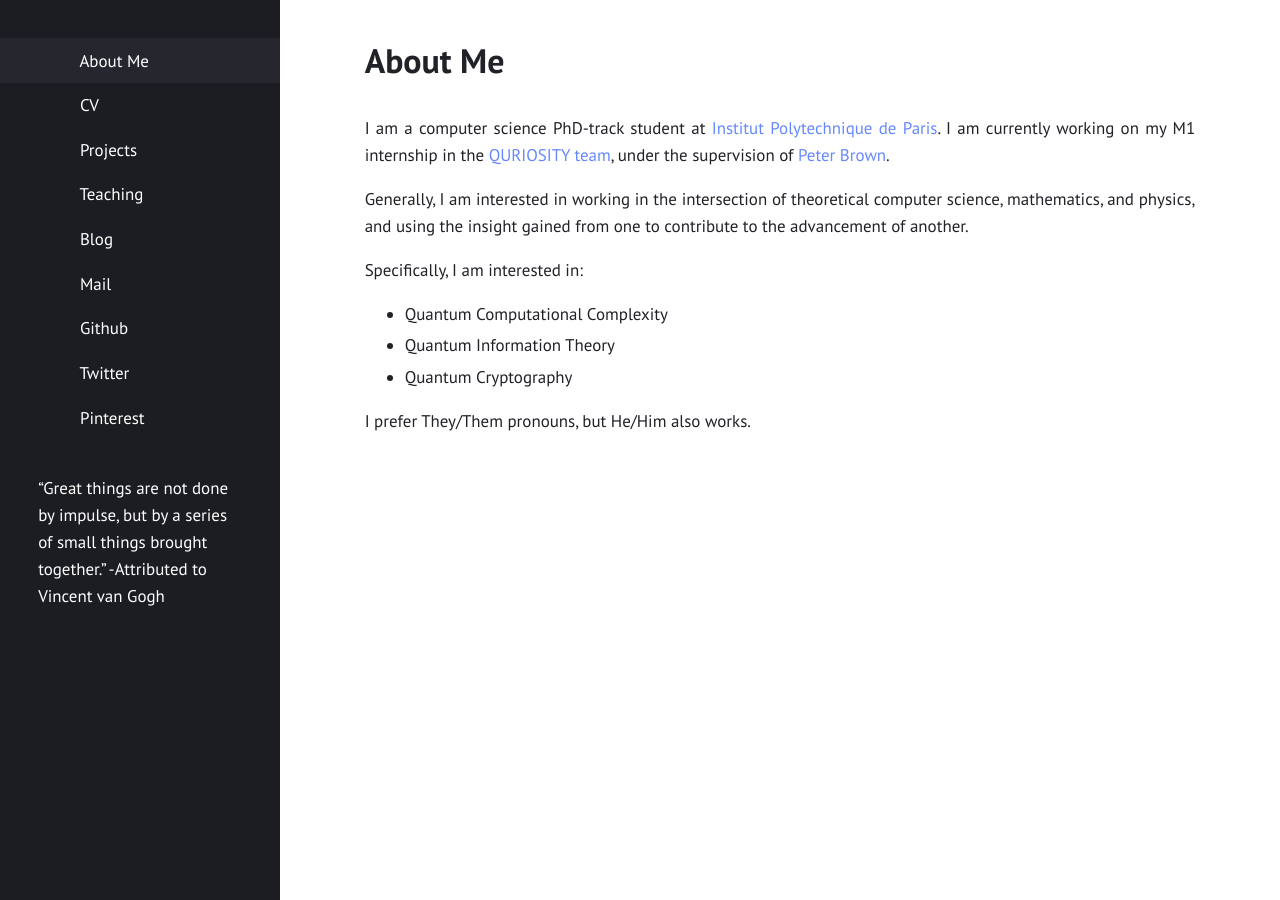
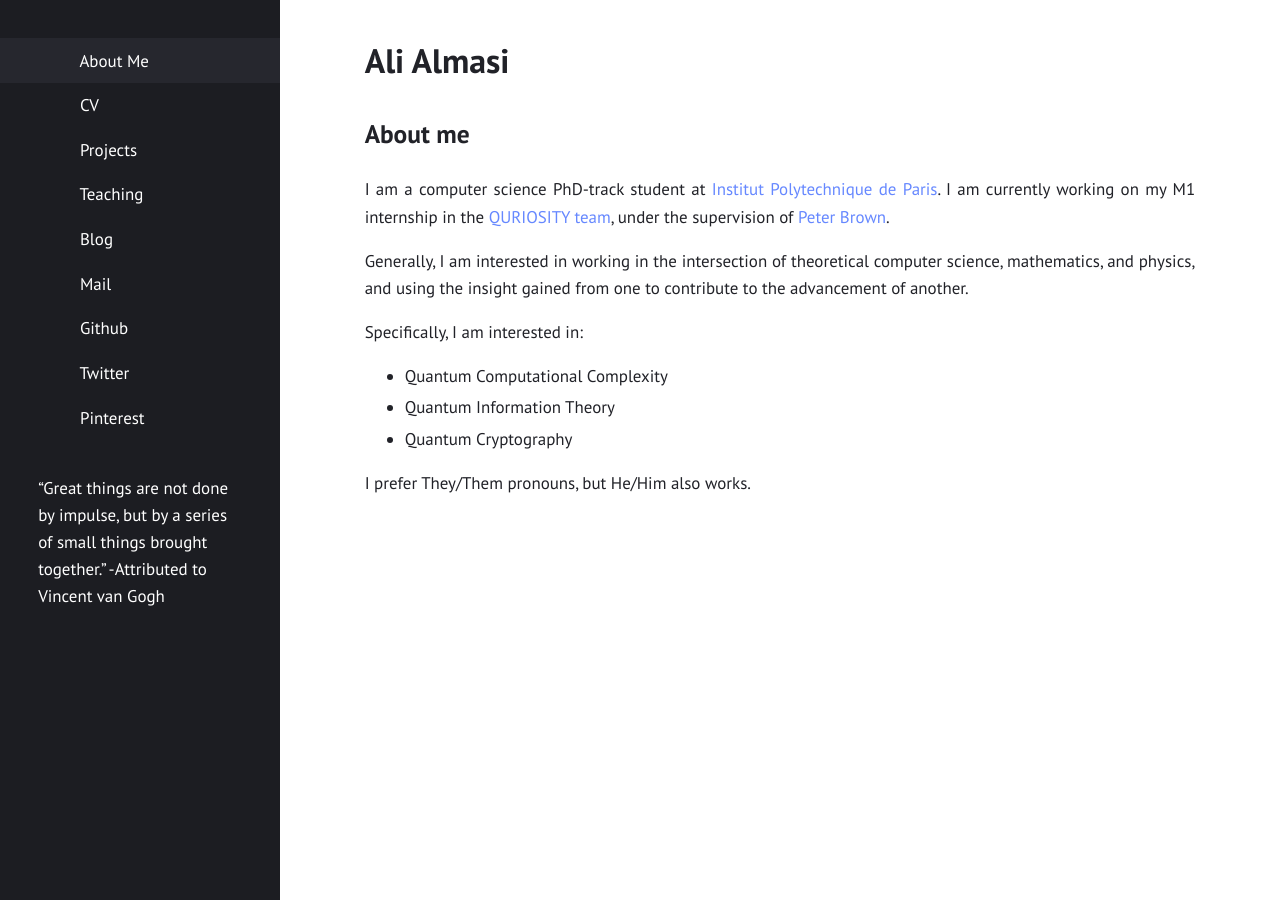
Before and after one commit to ali-almasi/ali-almasi.github.io, a Jekyll site: the page built from index.html, in a window 1280 px wide. Built offline with Jekyll 4.4.1, drawn with Linux system fonts in a browser that asks for light colours.

Commit message:
fix inconsistencies in header sizes

```diff
--- a/blog.html
+++ b/blog.html
@@ -3,4 +3,6 @@ layout: default
 title: ""
 ---
 
+<h2>Blog</h2>
+
 {% include archive.html %}
--- a/index.html
+++ b/index.html
@@ -1,7 +1,9 @@
 ---
 layout: page
-title: "About Me"
+title: "Ali Almasi"
 ---
+
+<h2> About me </h2>
 
 <p>I am a computer science PhD-track student at <a href="https://www.ip-paris.fr/">Institut Polytechnique de Paris</a>. I am currently working on my M1 internship in the <a href="https://quriosity.telecom-paris.fr/">QURIOSITY team</a>, under the supervision of <a href="https://peterjbrown519.github.io/">Peter Brown</a>.</p>
 
```
